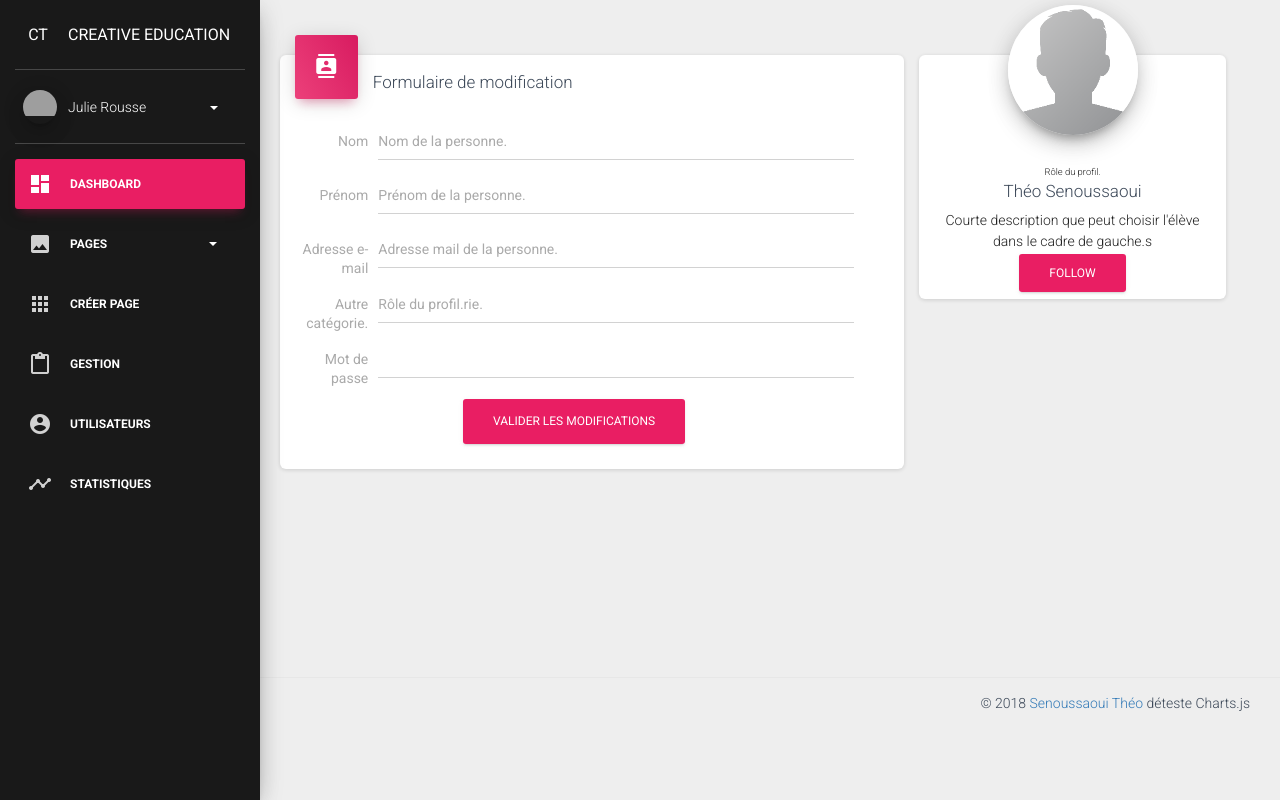
After one commit to QuentinDenisot/CreativeEducation, a PHP site: page /html/profil.html in a window 1280 px wide. The commit adds this page. Run offline with PHP 8.4, Linux system fonts and the light colour scheme; some libraries are stand-ins or nearby versions; grey boxes are pictures that could not be loaded.

Commit message:
prépa prepros

```diff
--- a/assets/css/dashboard.css
+++ b/assets/css/dashboard.css
@@ -226,7 +226,6 @@ input::-moz-focus-inner {
 /**** FIN BOUTONS ****/
 
 /*********************/
-
 
 /*********************/
 
@@ -932,10 +931,33 @@ footer .copyright {
     color: #FFFFFF;
 }
 
-.card-title h1, h2, h3, h4, h5, h6 {
+.card-title h1,
+h2,
+h3,
+h4,
+h5,
+h6 {
     font-family: "Roboto", "Helvetica", "Arial", sans-serif;
     font-weight: 300 !important;
     line-height: 1.5em !important;
+}
+
+.card-profile {
+    margin-top: 30px;
+    text-align: center;
+}
+
+.card-profile .card-avatar {
+    max-width: 130px;
+    max-height: 130px;
+    margin: -50px auto 0;
+    border-radius: 50%;
+    overflow: hidden;
+    box-shadow: 0 10px 30px -12px rgba(0, 0, 0, 0.42), 0 4px 25px 0px rgba(0, 0, 0, 0.12), 0 8px 10px -5px rgba(0, 0, 0, 0.2);
+}
+
+.card-profile .card-avatar + .card-content {
+    margin-top: 15px;
 }
 
 /***********************/
@@ -948,23 +970,9 @@ footer .copyright {
     color: #E91E63;
 }
 
-@media (min-width: 768px) {
-    /*
-    .navbar > .container-fluid .navbar-brand {
-        margin-left: 0;
-    }
-*/
+.navbar-form .form-group {
+    margin-bottom: 0;
 }
-
-@media (max-width: 767px) {
-    .main-panel .content
-}
-
-/*
-    .navbar-form .form-group {
-        margin-bottom: 0;
-    }
-*/
 
 .table-responsive {
     border: none;
@@ -1070,7 +1078,7 @@ h4 {
 }
 
 h4 {
-    font-size: 18px
+    font-size: 17px
 }
 
 p {
@@ -1133,11 +1141,7 @@ th {
 .table-responsive {
     min-height: .01%;
     overflow-x: auto
-}
-
-@media screen and (max-width:767px) {
-    .table-responsive
-}
+}x
 
 .table-responsive > .table {
     margin-bottom: 0
@@ -1229,16 +1233,6 @@ th {
     width: device-width
 }
 
-@media (min-width:992px) and (max-width:1199px) {
-    .hidden-md
-}
-
-{}
-
-@media (min-width:1200px) {
-    .hidden-lg
-}
-
 /* **************************************** */
 
 /* **************** FORM ****************** */
@@ -1266,7 +1260,7 @@ th {
 .form-control,
 .form-group .form-control {
     border: 0;
-   border-bottom: 1px solid #D2D2D2;
+    border-bottom: 1px solid #D2D2D2;
     background-color: rgba(0, 0, 0, 0);
     transition: background 0s ease-out;
     float: none;
@@ -1419,5 +1413,29 @@ label.control-label {
 }
 
 .form-button-center {
-       text-align: center;
+    text-align: center;
 }
+
+.card img {
+    width: 100%;
+    height: auto;
+}
+
+.card-profile {
+    margin-top: 25px;
+    margin-left: 15px;
+    text-align: center;
+}
+
+.card-profile .card-avatar {
+    max-width: 130px;
+    max-height: 130px;
+    margin: -50px auto 0;
+    border-radius: 50%;
+    overflow: hidden;
+    box-shadow: 0 10px 30px -12px rgba(0, 0, 0, 0.42), 0 4px 25px 0px rgba(0, 0, 0, 0.12), 0 8px 10px -5px rgba(0, 0, 0, 0.2);
+}
+
+.card-profile .card-avatar + .card-content {
+    margin-top: 15px;
+}
--- /dev/null
+++ b/html/profil.html
@@ -0,0 +1,261 @@
+<!doctype html>
+<html lang="fr">
+
+<head>
+    <meta charset="utf-8" />
+    <link rel="apple-touch-icon" sizes="76x76" href="../assets/img/apple-icon.png" />
+    <link rel="icon" type="image/png" href="../assets/img/favicon.png" />
+    <meta http-equiv="X-UA-Compatible" content="IE=edge,chrome=1" />
+    <title>Creative Education</title>
+    <meta content='width=device-width, initial-scale=1.0, maximum-scale=1.0, user-scalable=0' name='viewport' />
+    <meta name="viewport" content="width=device-width" />
+    <link href="../assets/css/dashboard.css" rel="stylesheet" />
+    <link href="../assets/css/grid.css" rel="stylesheet" />
+    <link href="http://maxcdn.bootstrapcdn.com/font-awesome/latest/css/font-awesome.min.css" rel="stylesheet">
+    <link rel="stylesheet" type="text/css" href="https://fonts.googleapis.com/css?family=Roboto:300,400,500,700|Material+Icons" />
+    <link href="https://fonts.googleapis.com/icon?family=Material+Icons" rel="stylesheet">
+</head>
+
+<body>
+    <div class="wrapper">
+        <div class="sidebar" data-active-color="rose" data-background-color="black">
+            <div class="logo">
+                <a href="http://www.theosenoussaoui.fr" class="simple-text logo-mini">
+                    CT
+                </a>
+                <a href="http://www.theosenoussaoui.fr" class="simple-text logo-normal">
+                    Creative Education
+                </a>
+            </div>
+            <div class="sidebar-wrapper">
+                <div class="user">
+                    <div class="photo">
+                        <img src="../assets/img/faces/avatar.jpg" />
+                    </div>
+                    <div class="info">
+                        <a data-toggle="collapse" href="#collapseExample" class="collapsed">
+                            <span>
+                                Julie Rousse
+                                <b class="caret"></b>
+                            </span>
+                        </a>
+                        <div class="clearfix"></div>
+                        <div class="collapse" id="collapseExample">
+                        </div>
+                    </div>
+                </div>
+                <ul class="nav">
+                    <li class="active">
+                        <a href="./dashboard.html">
+                            <i class="material-icons">dashboard</i>
+                            <p> Dashboard </p>
+                        </a>
+                    </li>
+                    <li>
+                        <a data-toggle="collapse" href="#pagesExamples">
+                            <i class="material-icons">image</i>
+                            <p> Pages <strong class="caret"></strong> </p>
+                        </a>
+                        <div class="collapse" id="pagesExamples">
+                            <ul class="nav">
+                                <li>
+                                    <a href="./pages/pricing.html">
+                                        <span class="sidebar-mini"> P1 </span>
+                                        <span class="sidebar-normal">Page 1</span>
+                                    </a>
+                                </li>
+                                <li>
+                                    <a href="./pages/rtl.html">
+                                        <span class="sidebar-mini"> P2 </span>
+                                        <span class="sidebar-normal">Page 2</span>
+                                    </a>
+                                </li>
+                            </ul>
+                        </div>
+                    </li>
+                    <li>
+                        <a data-toggle="collapse" href="#componentsExamples">
+                            <i class="material-icons">apps</i>
+                            <p> Créer page
+
+                            </p>
+                        </a>
+
+                    </li>
+                    <li>
+                        <a data-toggle="collapse" href="#formsExamples">
+                            <i class="material-icons">content_paste</i>
+                            <p> Gestion
+                            </p>
+                        </a>
+                    </li>
+                    <li>
+                        <a data-toggle="collapse" href="#tablesExamples">
+                            <i class="material-icons">account_circle</i>
+                            <p> Utilisateurs
+                            </p>
+                        </a>
+                    </li>
+                    <li>
+                        <a href="./charts.html">
+                            <i class="material-icons">timeline</i>
+                            <p> Statistiques </p>
+                        </a>
+                    </li>
+                </ul>
+            </div>
+        </div>
+        <div class="main-panel">
+            <!-- <nav class="navbar navbar-transparent navbar-absolute">
+                <div class="container-fluid">
+                    <div class="navbar-header">
+                        <button type="button" class="navbar-toggle" data-toggle="collapse">
+                            <span class="sr-only">Toggle navigation</span>
+                            <span class="icon-bar"></span>
+                            <span class="icon-bar"></span>
+                            <span class="icon-bar"></span>
+                        </button>
+                    </div>
+                </div>
+            </nav> -->
+
+            <div class="content">
+                <div class="container-fluid">
+                    <div class="row">
+                        <div class="col-md-8">
+                            <div class="card">
+                                <div class="card-header card-header-icon" data-background-color="rose">
+                                    <i class="material-icons">contacts</i>
+                                </div>
+                                <div class="card-content">
+                                    <h4 class="card-title">Formulaire de modification</h4>
+                                    <form class="form-horizontal">
+                                        <div class="row">
+                                            <label class="col-md-2 label-on-left">Nom</label>
+                                            <div class="col-md-10">
+                                                <div class="form-group is-empty">
+                                                    <label class="control-label"></label>
+                                                    <input type="email" class="form-control" placeholder="Nom de la personne.">
+                                                </div>
+                                            </div>
+                                        </div>
+                                        <div class="row">
+                                            <label class="col-md-2 label-on-left">Prénom</label>
+                                            <div class="col-md-10">
+                                                <div class="form-group is-empty">
+                                                    <label class="control-label"></label>
+                                                    <input type="email" class="form-control" placeholder="Prénom de la personne.">
+                                                </div>
+                                            </div>
+                                        </div>
+                                        <div class="row">
+                                            <label class="col-md-2 label-on-left">Adresse e-mail</label>
+                                            <div class="col-md-10">
+                                                <div class="form-group is-empty">
+                                                    <label class="control-label"></label>
+                                                    <input type="email" class="form-control" placeholder="Adresse mail de la personne.">
+                                                </div>
+                                            </div>
+                                        </div>
+                                        <div class="row">
+                                            <label class="col-md-2 label-on-left">Autre catégorie.</label>
+                                            <div class="col-md-10">
+                                                <div class="form-group is-empty">
+                                                    <label class="control-label"></label>
+                                                    <input type="email" class="form-control" placeholder="Rôle du profil.rie.">
+                                                </div>
+                                            </div>
+                                        </div>
+                                        <div class="row">
+                                            <label class="col-md-2 label-on-left">Mot de passe</label>
+                                            <div class="col-md-10">
+                                                <div class="form-group is-empty">
+                                                    <label class="control-label"></label>
+                                                    <input type="password" class="form-control">
+                                                </div>
+                                            </div>
+                                        </div>
+                                        <div class="row">
+                                            <div class="col-md-12">
+                                                <div class="form-group form-button form-button-center">
+                                                    <button type="submit" class="btn btn-fill btn-rose">Valider les modifications</button>
+                                                </div>
+                                            </div>
+                                        </div>
+                                    </form>
+                                </div>
+                            </div>
+                        </div>
+                        <div class="col-md-4">
+                            <div class="card card-profile">
+                                <div class="card-avatar">
+                                    <a href="#pablo">
+                                        <img class="img" src="../assets/img/default-avatar.png" />
+                                    </a>
+                                </div>
+                                <div class="card-content">
+                                    <h6 class="category text-gray">Rôle du profil.</h6>
+                                    <h4 class="card-title">Théo Senoussaoui</h4>
+                                    <p class="description">
+                                        Courte description que peut choisir l'élève dans le cadre de gauche.s
+                                    </p>
+                                    <a href="#pablo" class="btn btn-rose">Follow</a>
+                                </div>
+                            </div>
+                        </div>
+                    </div>
+                </div>
+            </div>
+
+            <footer class="footer">
+                <div class="container-fluid">
+                    <p class="copyright pull-right">
+                        &copy;
+                        <script>
+                            document.write(new Date().getFullYear())
+                        </script>
+                        <a href="http://www.theosenoussaoui.fr"> Senoussaoui Théo </a> déteste Charts.js
+                    </p>
+                </div>
+            </footer>
+        </div>
+    </div>
+</body>
+<!--   Core JS Files   -->
+<script src="../assets/js/jquery-3.2.1.min.js" type="text/javascript"></script>
+<script src="../assets/js/creative.js" type="text/javascript"></script>
+<script src="../assets/js/Chart.js" type="text/javascript"></script>
+
+<script>
+    var ctx = document.getElementById('myChart').getContext('2d');
+    var myChart = new Chart(ctx, {
+        type: 'line',
+        data: {
+            labels: ['M', 'T', 'W', 'T', 'F', 'S', 'S'],
+            datasets: [{
+                label: 'Nombres de pages crées',
+                data: [2, 29, 5, 5, 2, 3, 10],
+                backgroundColor: "rgba(233,30,99,0.75)"
+            }]
+        }
+    });
+
+</script>
+
+<script>
+    var ctx = document.getElementById('myChart2').getContext('2d');
+    var myChart = new Chart(ctx, {
+        type: 'line',
+        data: {
+            labels: ['M', 'T', 'W', 'T', 'F', 'S', 'S'],
+            datasets: [{
+                label: 'Nombres d\'utilisateurs',
+                data: [12, 19, 3, 17, 6, 3, 7],
+                backgroundColor: "rgba(233,30,99,0.75)"
+            }]
+        }
+    });
+
+</script>
+
+</html>
```
Also changed, not shown: 1 other file.
